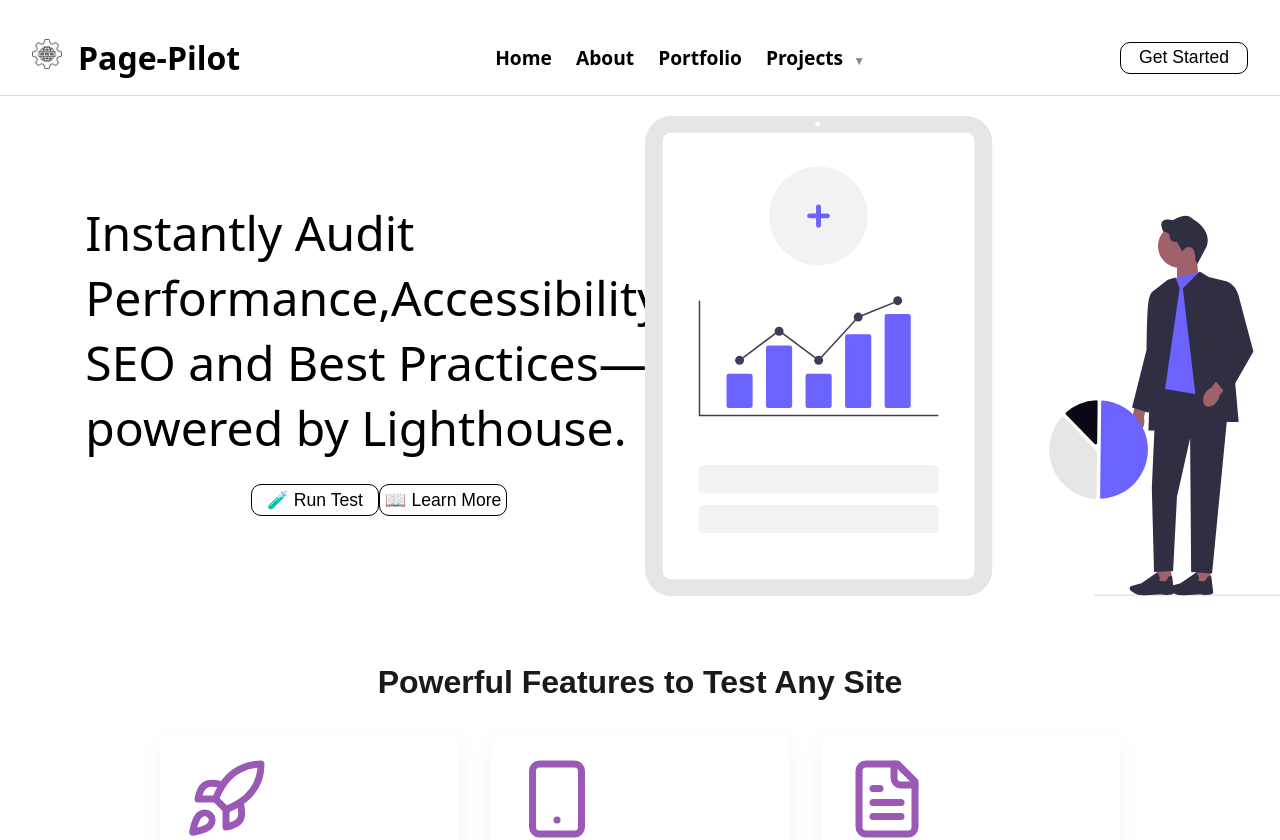
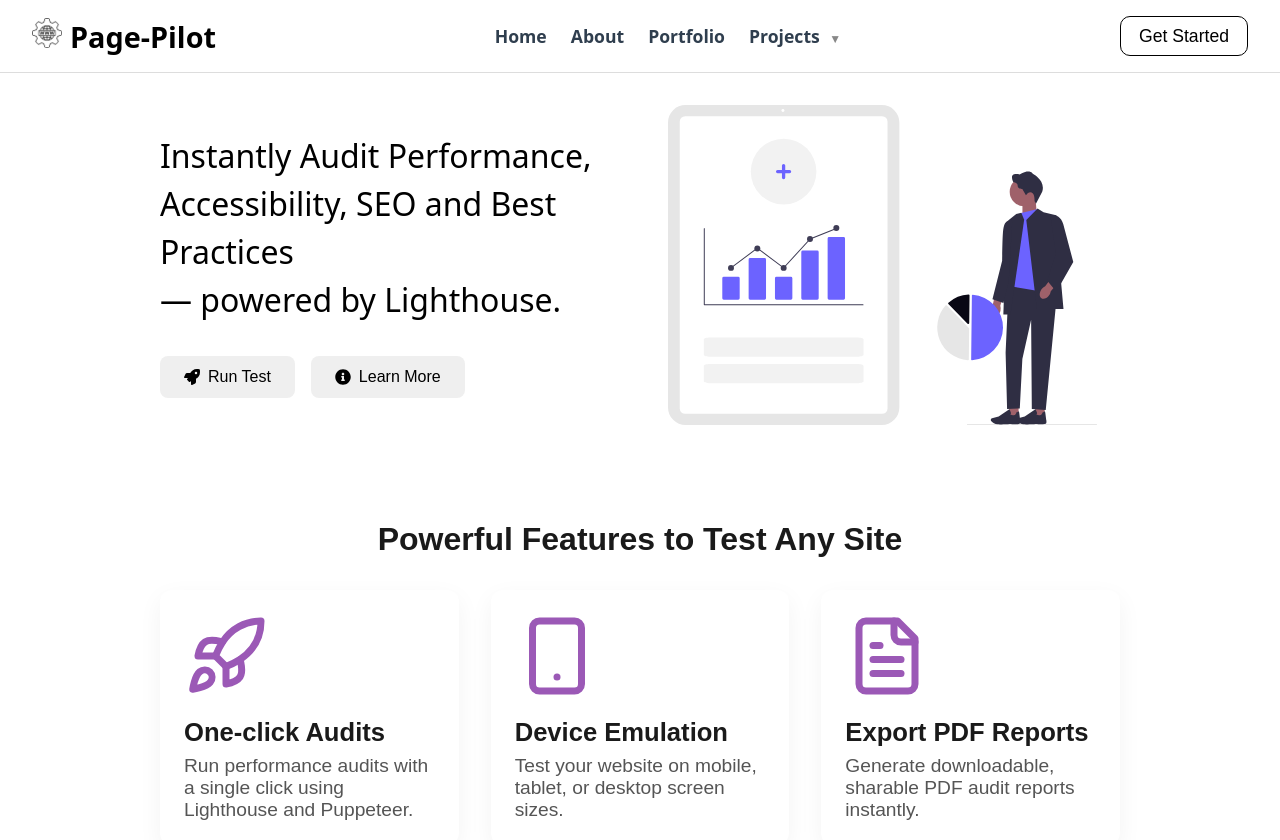
Before and after one commit to Wannacryy24/webperformancetest, a React (Vite) app in the folder client/: page / in a window 1280 px wide. Shown: the top 840 px of the page. Built offline with nearby package versions, Linux system fonts and the light colour scheme; a web font is replaced by a local one.

Commit message:
fully responsive

```diff
--- a/client/src/components/Header/Header.css
+++ b/client/src/components/Header/Header.css
@@ -1,11 +1,16 @@
 @import url('https://fonts.googleapis.com/css2?family=Bitcount+Prop+Single:wght@100..900&display=swap');
+
+* {
+  box-sizing: border-box;
+}
 
 .header {
   padding: 16px 2rem;
-  margin: 20px auto;
+  margin: 0 auto;
   border-bottom: 1px solid #ddd;
   position: relative;
   z-index: 10;
+  background-color: #fff;
 }
 
 .header__container {
@@ -13,71 +18,64 @@
   justify-content: space-between;
   align-items: center;
   gap: 30px;
+  flex-wrap: wrap;
 }
 
 .logo {
   display: flex;
   align-items: center;
   gap: .5rem;
-  font-weight: bold;
   font-size: 1.5rem;
   font-family: "Bitcount Prop Single", system-ui;
-  font-optical-sizing: auto;
   font-weight: 550;
-  font-style: normal;
-  font-variation-settings:
-    "slnt" 0,
-    "CRSV" 0.5,
-    "ELSH" 0,
-    "ELXP" 0;
+  cursor: pointer;
 }
 
-.logo:hover{
-  cursor: pointer;
-  transform: scale(1.1);
-  transition: all ease-in-out 0.5s;
+.logo:hover {
+  transform: scale(1.05);
+  transition: all ease-in-out 0.3s;
 }
 
 .logo-text {
-  font-size: 2rem;
-}
-
-.logo-icon {
-  border-radius: 50%;
-  margin-right: 0.5rem;
-  font-size: 24px;
+  font-size: 1.8rem;
 }
 
 .logo-icon img {
   height: 30px;
   width: 30px;
+  border-radius: 50%;
+}
+
+/* Hamburger Menu */
+.hamburger {
+  display: none;
+  flex-direction: column;
+  cursor: pointer;
+  gap: 5px;
+}
+
+.hamburger .bar {
+  height: 3px;
+  width: 25px;
+  background-color: #333;
+  transition: 0.3s;
+  border-radius: 2px;
 }
 
 .nav {
   display: flex;
   align-items: center;
   gap: 1.5rem;
-  flex-grow: 1;
-  justify-content: center;
-  position: relative;
   font-family: "Bitcount Prop Single", system-ui;
-  font-optical-sizing: auto;
   font-weight: 550;
-  font-style: normal;
-  font-variation-settings:
-    "slnt" 0,
-    "CRSV" 0.5,
-    "ELSH" 0,
-    "ELXP" 0;
 }
 
 .nav-item {
-  font-size: 1.2rem;
+  font-size: 1.1rem;
   font-weight: 600;
   color: #2f3e4e;
   cursor: pointer;
-  display: flex;
-  align-items: center;
+  text-decoration: none;
   position: relative;
 }
 
@@ -87,16 +85,11 @@
   transition: transform 0.3s ease;
 }
 
-/* Arrow up on hover */
-.dropdown:hover .arrow {
-  transform: rotate(180deg);
-}
-
 /* Dropdown Menu */
 .dropdown-menu {
   display: none;
   position: absolute;
-  top: 100%;
+  top: 120%;
   left: 0;
   background-color: #fff;
   padding: 0.75rem 1rem;
@@ -104,12 +97,9 @@
   list-style: none;
   border-radius: 5px;
   z-index: 20;
-  min-width: 120px;
+  min-width: 150px;
 }
 
-.dropdown:hover .dropdown-menu {
-  display: block;
-}
 
 .dropdown-menu li {
   margin: 0.5rem 0;
@@ -125,34 +115,132 @@
   color: #007bff;
 }
 
-/* CTA Button */
-.cta-button {
-  font-weight: bold;
-  padding: 10px 24px;
-  border: 1px solid black;
-  border-radius: 10px;
-  cursor: pointer;
-  box-shadow: 0 4px 12px rgba(13, 71, 161, 0.2);
-  transition: background 0.3s;
-}
-
-
-.nav-item {
-  text-decoration: none;
-  color: inherit;
-}
-
-.get-started-button{
+/* CTA */
+.get-started-button {
   font-size: 1.1rem;
   background-color: transparent;
   border: 1px solid black;
   border-radius: 10px;
-  height: 2rem;
+  height: 2.5rem;
   width: 8rem;
+  transition: transform 0.3s ease;
 }
 
 .get-started-button:hover {
-  transform: scale(1.1);
-  transition: all 0.3s ease;
+  transform: scale(1.05);
   cursor: pointer;
 }
+
+/* === Responsive Styling === */
+@media (max-width: 768px) {
+  .hamburger {
+    display: flex;
+  }
+
+  .nav {
+    flex-direction: column;
+    width: 100%;
+    position: absolute;
+    top: 100%;
+    left: 0;
+    background-color: white;
+    display: none;
+    padding: 1rem 2rem;
+  }
+
+  .nav.active {
+    display: flex;
+  }
+
+  .nav-item {
+    padding: 10px 0;
+  }
+
+  .dropdown-menu {
+    position: static;
+    box-shadow: none;
+    padding: 0.5rem 0;
+  }
+
+  .dropdown:hover .dropdown-menu {
+    display: none;
+  }
+
+  .dropdown-toggle::after {
+    display: none;
+  }
+
+  .dropdown-menu li a {
+    padding-left: 1rem;
+  }
+
+  .get-started-button {
+    margin-top: 1rem;
+  }
+}
+
+@media (max-width: 768px) {
+  .get-started-button {
+    display: none;
+  }
+}
+
+
+/* Desktop vs Mobile Visibility */
+.desktop-only {
+  display: block;
+}
+.mobile-only {
+  display: none;
+}
+
+@media (max-width: 768px) {
+  .desktop-only {
+    display: none;
+  }
+  .mobile-only {
+    display: block;
+  }
+
+  .dropdown-menu {
+    position: static;
+    box-shadow: none;
+    padding-left: 1rem;
+  }
+
+  .dropdown-toggle {
+    display: flex;
+    align-items: center;
+    justify-content: space-between;
+    width: 100%;
+  }
+}
+
+
+/* Default hidden */
+.dropdown-menu {
+  display: none;
+}
+
+/* Show when 'open' class is applied */
+.dropdown.open .dropdown-menu {
+  display: block;
+}
+
+/* Optional: Animate arrow */
+.dropdown-toggle {
+  cursor: pointer;
+}
+
+.dropdown.open .arrow {
+  transform: rotate(180deg);
+}
+
+@media (max-width: 768px) {
+  .dropdown-menu {
+    position: static;
+    box-shadow: none;
+    padding-left: 1rem;
+    background: transparent;
+  }
+}
--- a/client/src/components/Header/Header.jsx
+++ b/client/src/components/Header/Header.jsx
@@ -1,52 +1,81 @@
+import React, { useState } from 'react';
 import { Link, useNavigate } from 'react-router-dom';
 import "./Header.css";
-import webPerformanceLogo from '../../assets/web-maintenance.png'
-import React from 'react';
+import webPerformanceLogo from '../../assets/web-maintenance.png';
 
 export default function Header() {
   const navigate = useNavigate();
+  const [menuOpen, setMenuOpen] = useState(false);
+  const [isDropdownOpen, setDropdownOpen] = useState(false);
+
+  const toggleMobileMenu = () => {
+    setMenuOpen(prev => !prev);
+  };
+
+  const closeAllMenus = () => {
+    setMenuOpen(false);
+    setDropdownOpen(false);
+  };
+
   return (
     <header className="header">
       <div className="header__container">
         {/* Logo */}
-        <div className="logo"
-          onClick={()=>navigate('/')}
-        >
+        <div className="logo" onClick={() => { navigate('/'); closeAllMenus(); }}>
           <span className="logo-icon">
             <img src={webPerformanceLogo} alt="PagePilot Logo" />
           </span>
           <span className="logo-text">Page-Pilot</span>
         </div>
 
-        {/* Navigation */}
-        <nav className="nav">
-          <Link to="/" className="nav-item">Home</Link>
-          <a href="#about" className="nav-item">About</a>
+        {/* Hamburger */}
+        <div className="hamburger" onClick={toggleMobileMenu}>
+          <span className={`bar ${menuOpen ? 'open' : ''}`}></span>
+          <span className={`bar ${menuOpen ? 'open' : ''}`}></span>
+          <span className={`bar ${menuOpen ? 'open' : ''}`}></span>
+        </div>
+
+        {/* Nav */}
+        <nav className={`nav ${menuOpen ? 'active' : ''}`}>
+          <Link to="/" className="nav-item" onClick={closeAllMenus}>Home</Link>
+          <a href="#about" className="nav-item" onClick={closeAllMenus}>About</a>
           <a
             href="https://myportfoliovscode.netlify.app/home"
             target="_blank"
             rel="noopener noreferrer"
             className="nav-item"
+            onClick={closeAllMenus}
           >
             Portfolio
           </a>
 
-          <div className="nav-item dropdown">
-            <span className="dropdown-toggle">
+          {/* Dropdown */}
+          <div className={`nav-item dropdown ${isDropdownOpen ? 'open' : ''}`}>
+            <span
+              className="dropdown-toggle"
+              onClick={() => setDropdownOpen(prev => !prev)}
+            >
               Projects <span className="arrow">▼</span>
             </span>
+
             <ul className="dropdown-menu">
-              <li><Link to="/tester">Performance Tester</Link></li>
-              <li><Link to="/skeleton">Skeleton Chart</Link></li>
-              <li><a href="#">Project Three</a></li>
+              <li><Link to="/tester" onClick={closeAllMenus}>Performance Tester</Link></li>
+              <li><Link to="/skeleton" onClick={closeAllMenus}>Skeleton Chart</Link></li>
+              <li><a href="#" onClick={closeAllMenus}>Project Three</a></li>
             </ul>
           </div>
+
+
+          {/* Mobile Get Started */}
+          <button className="get-started-button mobile-only" onClick={() => { navigate('/tester'); closeAllMenus(); }}>
+            Get Started
+          </button>
         </nav>
 
-        {/* CTA */}
-        <button className="get-started-button"
-          onClick={()=>navigate('/tester')}
-        >Get Started</button>
+        {/* Desktop Get Started */}
+        <button className="get-started-button desktop-only" onClick={() => navigate('/tester')}>
+          Get Started
+        </button>
       </div>
     </header>
   );
--- a/client/src/components/Hero/Hero.jsx
+++ b/client/src/components/Hero/Hero.jsx
@@ -1,36 +1,38 @@
-import React from 'react'
+import React from 'react';
 import { useNavigate } from 'react-router-dom';
-import image from '../../assets/hero-image-light.avif'
-import './Hero.scss'
+import './Hero.scss';
 import { navigateTo } from '../../utils/navigation';
+import { FaRocket, FaInfoCircle } from 'react-icons/fa';
 
 export default function Hero() {
   const navigate = useNavigate();
 
   const handleRunTestClick = () => {
-    navigateTo(navigate,'/tester');
+    navigateTo(navigate, '/tester');
   };
 
   return (
     <div className='hero-div'>
       <div className="hero-inner-div-first">
         <p className="hero-text-p">
-            <span className="span-1">Instantly Audit Performance,</span>
-            <span className="span-2">Accessibility, SEO</span>
-            <span className="span-3"> and Best Practices</span>
-            <span className="span-3">— powered by Lighthouse.</span>
+          <span>Instantly Audit Performance,</span><br />
+          <span>Accessibility, SEO and Best Practices</span><br />
+          <span>— powered by Lighthouse.</span>
         </p>
         <div className="hero-button-inner-div">
-            <button className="get-started-button" onClick={handleRunTestClick}>
-              🧪 Run Test
+          <button className="started-button" onClick={handleRunTestClick}>
+            <FaRocket style={{ marginRight: '8px' }} />
+            Run Test
           </button>
-            <button className="get-started-button">📖 Learn More</button>
+          <button className="started-button">
+            <FaInfoCircle style={{ marginRight: '8px' }} />
+            Learn More
+          </button>
         </div>
       </div>
       <div className="hero-image">
-          <img src="/undraw_metrics_5v8d.svg" alt="" />
-          {/* <img src={image} alt="Lighthouse Metrics Preview" /> */}
+        <img src="/undraw_metrics_5v8d.svg" alt="Hero illustration" />
       </div>
     </div>
-  )
+  );
 }
--- a/client/src/components/Hero/Hero.scss
+++ b/client/src/components/Hero/Hero.scss
@@ -1,47 +1,87 @@
 @import '../../scss/mixins';
 
-.hero-div{
-    display: flex;
-    gap: 10px;
-    justify-content: center;
-    align-items: center;
+.hero-div {
+  display: flex;
+  gap: 10px;
+  justify-content: center;
+  align-items: center;
+  padding: 2rem;
+  flex-wrap: wrap;
 }
 
-.hero-div div{
-    width: 50%;
+.hero-inner-div-first {
+  flex: 1 1 100%;
+  max-width: 600px;
+  text-align: center;
+  display: flex;
+  flex-direction: column;
+  justify-content: center;
+  align-items: center;
 }
 
-.hero-image img{
-    height: 60vh;
+.hero-text-p {
+  @include bitcount-font(500, "normal");
+  font-size: 2rem;
+  line-height: 1.5;
+  margin-bottom: 2rem;
 }
 
-.hero-inner-div-first{
+.hero-button-inner-div {
+  display: flex;
+  flex-direction: column;
+  align-items: center;
+  gap: 1rem;
 }
 
-.hero-inner-div-first{
-    display: flex;
-    flex-direction: column;
-    justify-content: center;
-    align-items: center;
+.started-button {
+  padding: 0.75rem 1.5rem;
+  font-size: 1rem;
+  border: none;
+  border-radius: 8px;
+  cursor: pointer;
+  transition: background-color 0.3s ease;
+  display: flex;
+  justify-content: center;
+  align-items: center;
+  &:hover {
+    background-color: #4338ca;
+    color: wheat;
+  }
 }
 
-.hero-text-p{
-    // display: flex;
-    // flex-direction: column;
-    // justify-content: center;
-    // align-items: center;
-    @include bitcount-font(500,"normal");
-    font-size: 3rem;
+.hero-image {
+  flex: 1 1 100%;
+  display: flex;
+  justify-content: center;
+  margin-top: 2rem;
 }
 
-.hero-inner-div-first h2{
-    margin-top: 1rem;
-    font-size: 2.5rem;
+.hero-image img {
+  height: 40vh;
+  max-width: 100%;
+  object-fit: contain;
 }
 
-.hero-button-inner-div{
-    margin-top: 3vh;
-    display: flex;
-    justify-content: space-between;
-    width: 100%;
+
+
+@media (min-width: 769px) {
+  .hero-div {
+    flex-direction: row;
+  }
+
+  .hero-inner-div-first {
+    flex: 1;
+    text-align: left;
+    align-items: flex-start;
+  }
+
+  .hero-button-inner-div {
+    flex-direction: row;
+    justify-content: flex-start;
+  }
+
+  .hero-image {
+    flex: 1;
+    margin-top: 0;
+  }
 }
--- a/package.json
+++ b/package.json
@@ -1,5 +1,6 @@
 {
   "dependencies": {
+    "react-icons": "^5.5.0",
     "sass": "^1.89.2"
   }
 }
```
Also changed, not shown: client/src/components/FeaturesCard/Features.scss (+15 -0 lines), client/src/scss/_mixins.scss (+0 -11 lines), 1 other file (tests, documents, lock files or other folders). Lines whose indentation alone changed are shown as unchanged.
